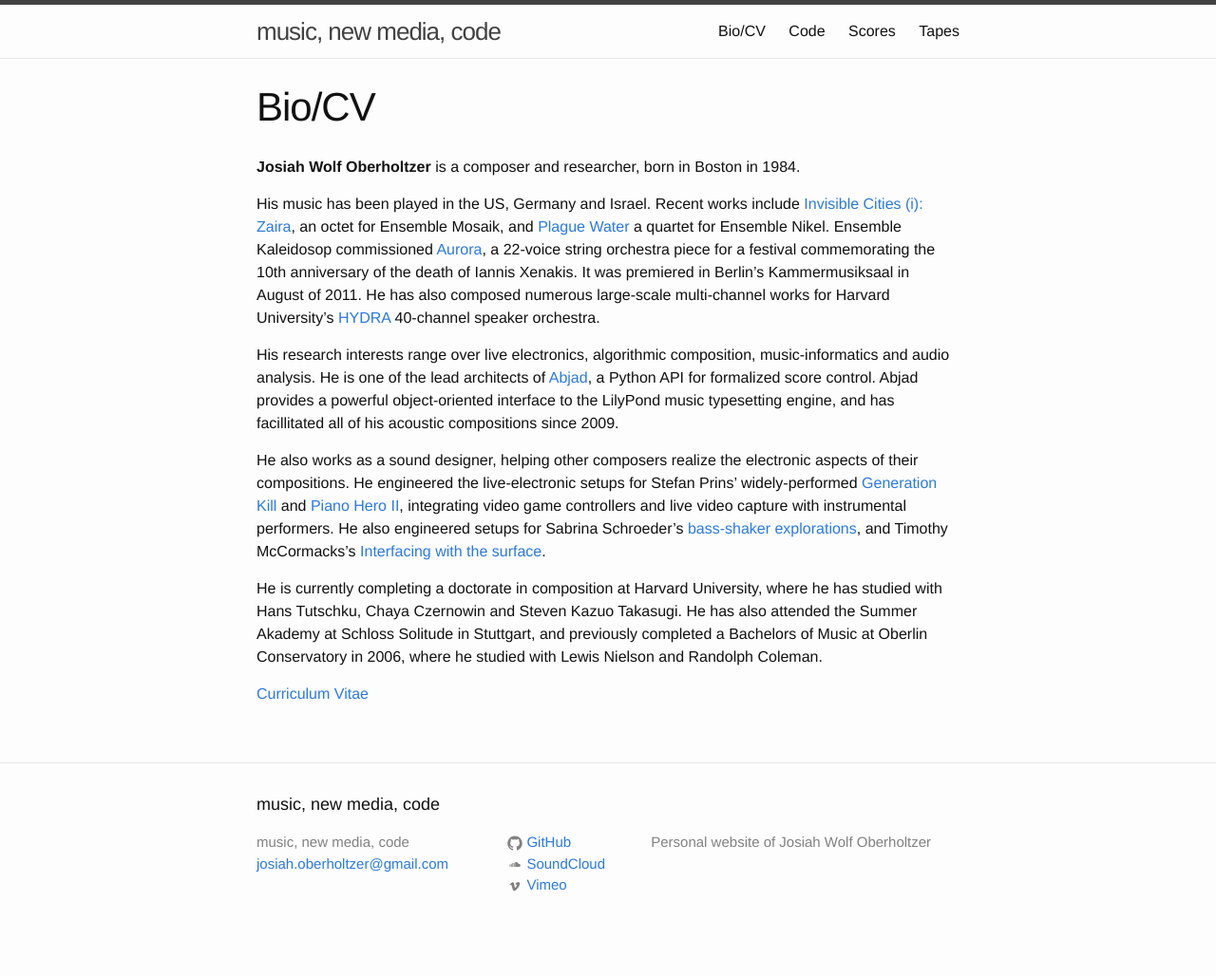
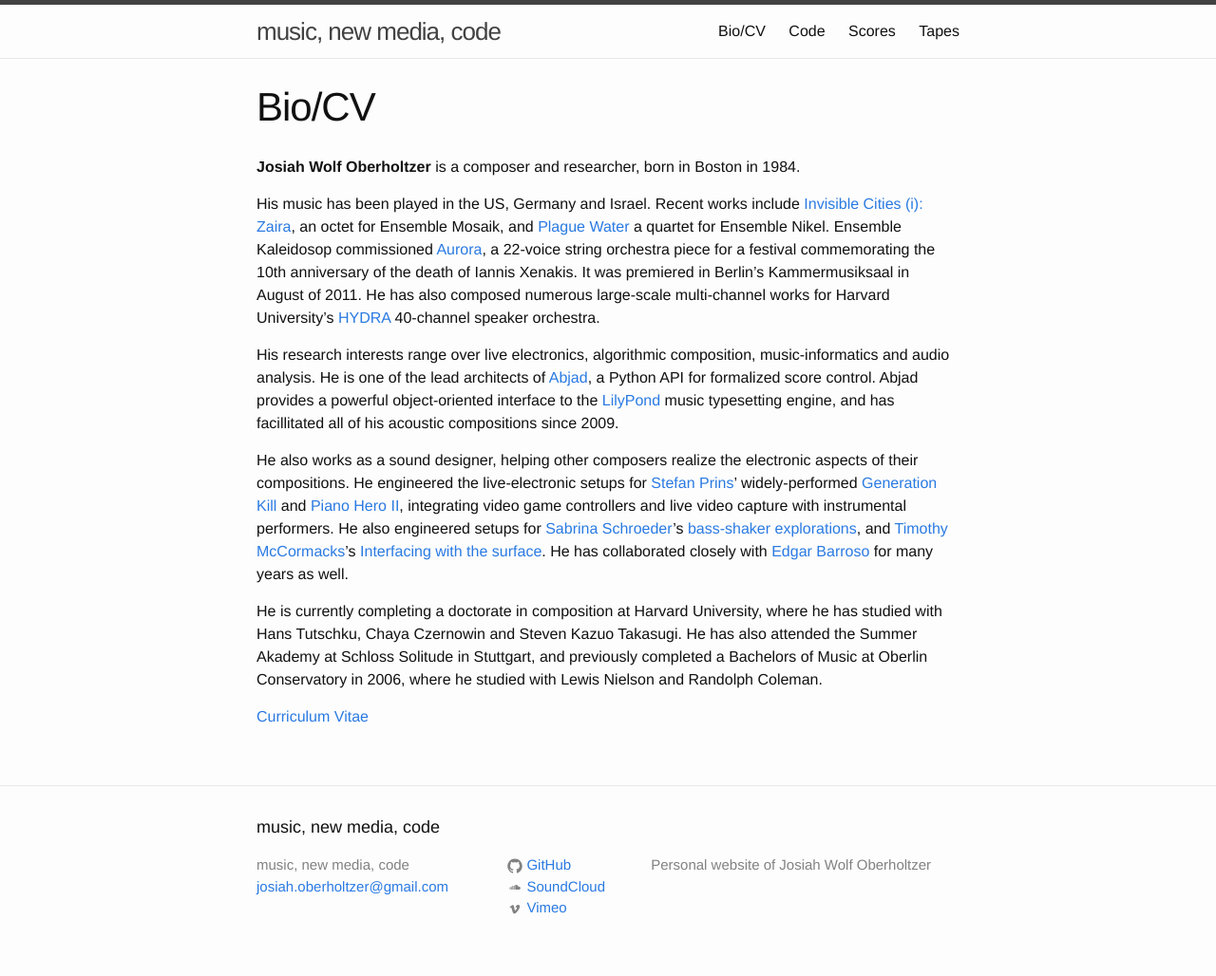
Before and after one commit to josiah-wolf-oberholtzer/josiah-wolf-oberholtzer.github.io, a Jekyll site: the page built from bio.md, in a window 1280 px wide. Shown: the whole page at 95% size. Built offline with Jekyll 4.4.1, drawn with Linux system fonts in a browser that asks for light colours; before the commit the page ends 1004 px from its top, so only the background shows below that.

Commit message:
Updated bio.

```diff
--- a/bio.md
+++ b/bio.md
@@ -19,16 +19,18 @@
 His research interests range over live electronics, algorithmic composition,
 music-informatics and audio analysis. He is one of the lead architects of
 [Abjad][abjad], a Python API for formalized score control. Abjad provides a
-powerful object-oriented interface to the LilyPond music typesetting engine,
-and has facillitated all of his acoustic compositions since 2009.
+powerful object-oriented interface to the [LilyPond][lilypond] music
+typesetting engine, and has facillitated all of his acoustic compositions since
+2009.
 
 He also works as a sound designer, helping other composers realize the
 electronic aspects of their compositions. He engineered the live-electronic
-setups for Stefan Prins' widely-performed [Generation Kill][genkill] and [Piano
-Hero II][ph2], integrating video game controllers and live video capture with
-instrumental performers. He also engineered setups for Sabrina Schroeder's
-[bass-shaker explorations][shakers], and Timothy McCormacks's [Interfacing with
-the surface][surface].
+setups for [Stefan Prins][prins]' widely-performed [Generation Kill][genkill]
+and [Piano Hero II][ph2], integrating video game controllers and live video
+capture with instrumental performers. He also engineered setups for [Sabrina
+Schroeder][schroeder]'s [bass-shaker explorations][shakers], and [Timothy
+McCormacks][mccormack]'s [Interfacing with the surface][surface]. He has
+collaborated closely with [Edgar Barroso][barroso] for many years as well.
 
 He is currently completing a doctorate in composition at Harvard University,
 where he has studied with Hans Tutschku, Chaya Czernowin and Steven Kazuo
@@ -40,11 +42,16 @@
 
 [abjad]: /code/abjad/
 [aurora]: /scores/aurora/
+[barroso]: http://edgarbarroso.net/
 [cv]: /assets/pdfs/JosiahWolfOberholtzer_CV.pdf
 [genkill]: http://vimeo.com/63164780
 [hydra]: http://huseac.fas.harvard.edu/hydra/
+[lilypond]: http://lilypond.org
 [ph2]: http://vimeo.com/67093231
 [pw]: /scores/plague-water/
+[schroeder]: http://sabrinaschroeder.com
 [shakers]: https://www.youtube.com/watch?v=pmhTjWLeZtM
+[prins]: http://www.stefanprins.be
 [surface]: https://soundcloud.com/timothy-mccormack/interfacing-with-the-surface
+[mccormack]: http://www.timothy-mccormack.com/
 [zaira]: /scores/zaira/
```
